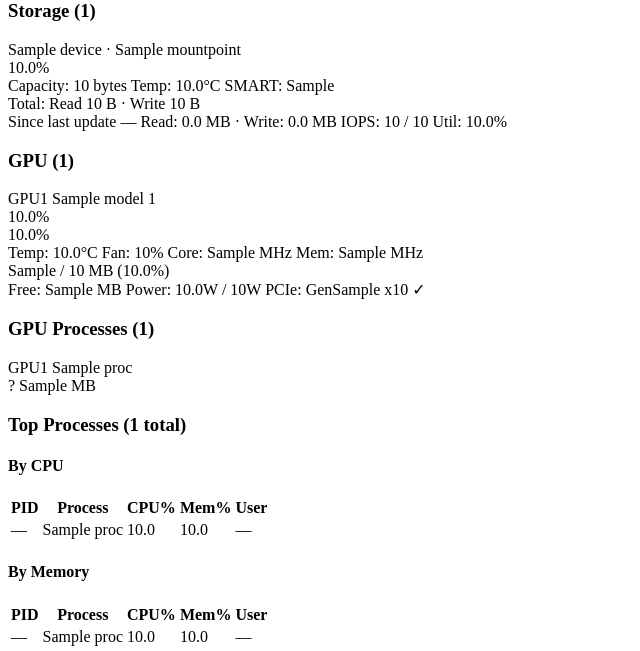
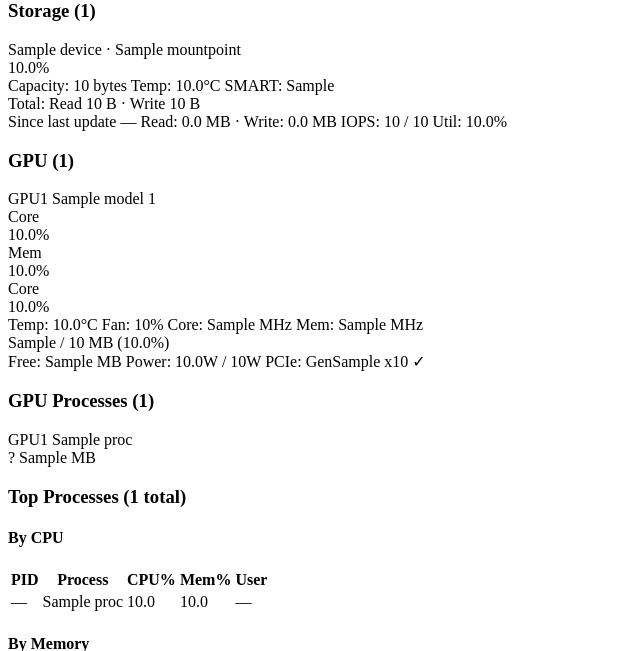
Before and after one commit to dawmro/GPU-Rig-Monitoring-Platform, a Django app: template gpu_monitor/templates/dashboard/_metrics_cards.html in a window 1280 px wide. Shown: the part 402-1053 px from the top of the page, without its empty margins (0-640 px from the left). Run offline with Django 5.2, Linux system fonts and the light colour scheme; the template is opened without the code that fills it: most values are stand-ins (such as "Sample title", 1, 10 or a date in 2020); parts of the project's set-up code (start-up, migrations or seed data) failed here and were passed over.

Commit message:
feat: add Core and Mem labels to GPU utilization bars in Live Metrics

```diff
--- a/gpu_monitor/templates/dashboard/_metrics_cards.html
+++ b/gpu_monitor/templates/dashboard/_metrics_cards.html
@@ -275,6 +275,7 @@
                 {% endif %}
             </div>
             <div class="flex items-center gap-3 mb-1">
+                <span class="text-xs text-gray-500 w-16 text-right">Core</span>
                 <div class="flex-1">
                     <div class="w-full bg-gray-700 rounded-full h-2">
                         <div class="h-2 rounded-full
@@ -292,6 +293,25 @@
                 </span>
             </div>
             <div class="flex items-center gap-3 mb-1">
+                <span class="text-xs text-gray-500 w-16 text-right">Mem</span>
+                <div class="flex-1">
+                                <div class="w-full bg-gray-700 rounded-full h-2">
+                                    <div class="h-2 rounded-full
+                                        {% if gpu.mem_controller_util_pct != None %}
+                                            {% if gpu.mem_controller_util_pct > 90 %}bg-red-500
+                                            {% elif gpu.mem_controller_util_pct > 70 %}bg-yellow-500
+                                            {% else %}bg-green-500{% endif %}
+                                        {% else %}bg-gray-600{% endif %}"
+                                        style="width: {% if gpu.mem_controller_util_pct != None %}{{ gpu.mem_controller_util_pct }}{% else %}0{% endif %}%">
+                                    </div>
+                                </div>
+                            </div>
+                            <span class="text-sm font-mono text-gray-300 w-14 text-right">
+                                {% if gpu.mem_controller_util_pct != None %}{{ gpu.mem_controller_util_pct|floatformat:1 }}%{% else %}—{% endif %}
+                            </span>
+                        </div>
+            <div class="flex items-center gap-3 mb-1">
+                <span class="text-xs text-gray-500 w-16 text-right">Core</span>
                 <div class="flex-1">
                     <div class="w-full bg-gray-700 rounded-full h-2">
                         <div class="h-2 rounded-full
```
